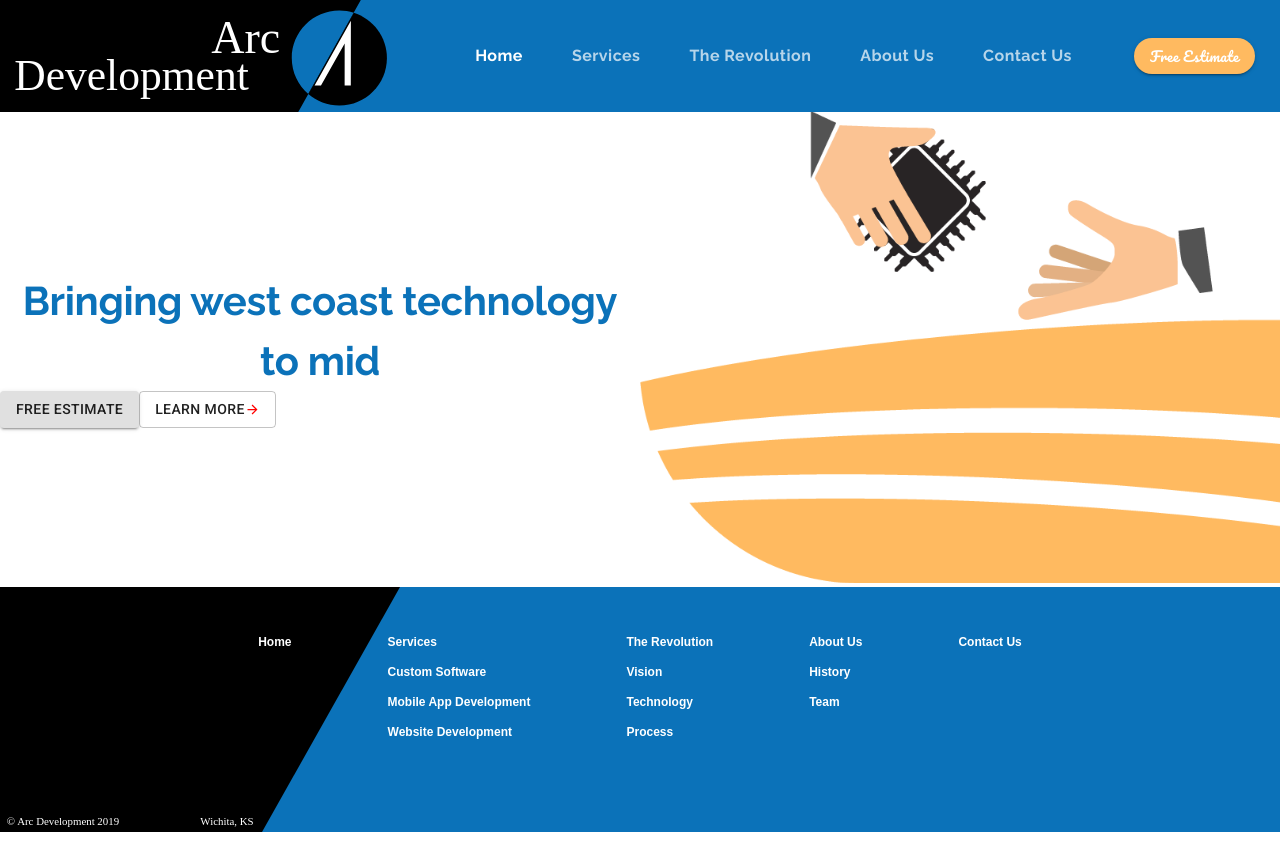
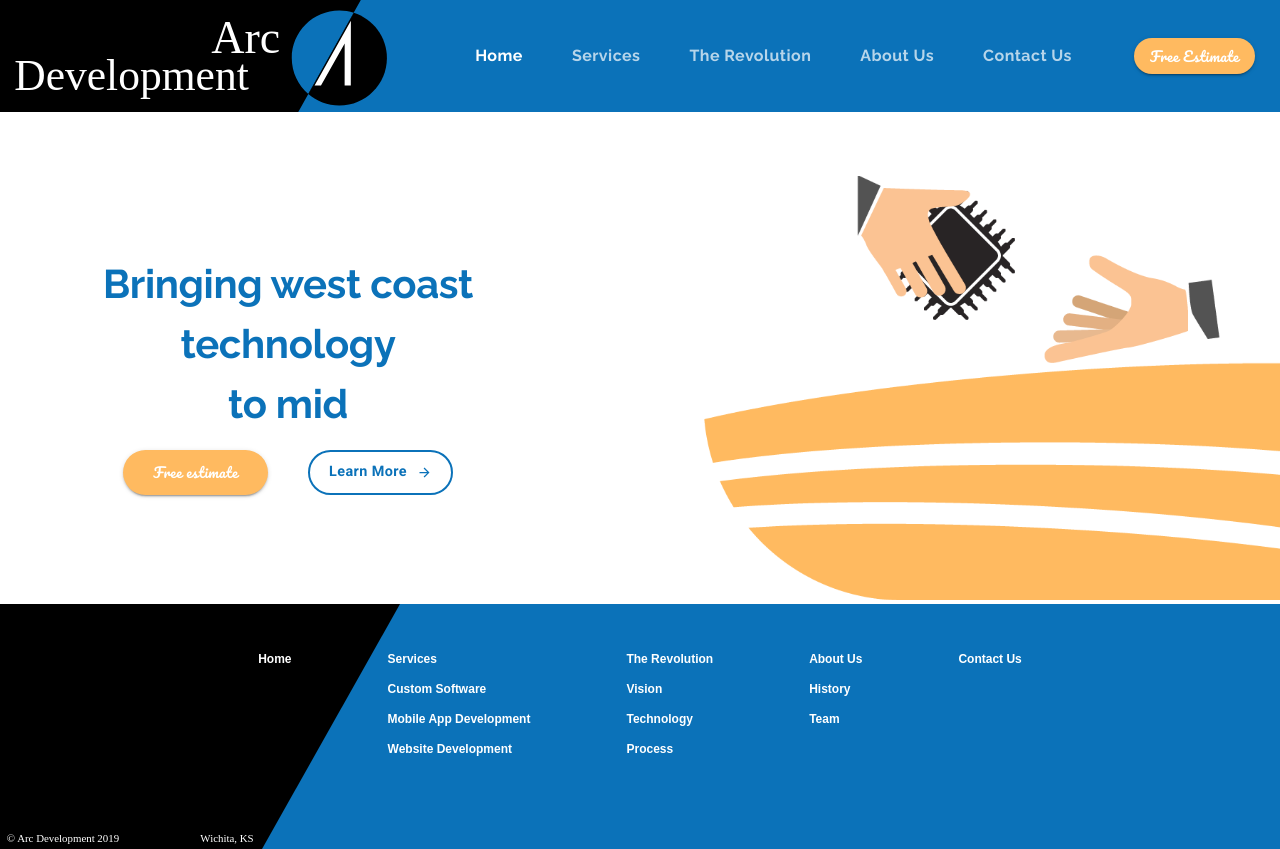
Before and after one commit to saxenamanas/arcdevelopment, a React (Create React App) app: page / in a window 1280 px wide. Built offline with nearby package versions, Linux system fonts and the light colour scheme.

Commit message:
Finished Hero Block

```diff
--- a/src/components/LandingPage.js
+++ b/src/components/LandingPage.js
@@ -1,6 +1,6 @@
 import React from 'react';
 import Lottie from 'react-lottie';
-import {makeStyles} from '@material-ui/core/styles';
+import {makeStyles,useTheme} from '@material-ui/core/styles';
 import Grid from '@material-ui/core/Grid';
 import Button from '@material-ui/core/Button';
 import ArrowButton from './ui/ArrowButton';
@@ -10,8 +10,52 @@ import animationData from './../animations/landinganimation/data';
 
 
 const useStyles = makeStyles(theme=>({
-
-}))
+  animBlock:{
+    maxWidth : "50em",
+    minWidth : "21em",
+    marginTop : "2em",
+    marginLeft : "10%"
+  },
+  estimate:{
+    ...theme.typography.estimate,
+    backgroundColor: theme.palette.common.orange,
+    borderRadius: 50,
+    height: 45,
+    width: 145,
+    marginRight: 40,
+    "&:hover":{
+      backgroundColor: theme.palette.secondary.light,
+    }
+  },
+  buttonContainer:{
+    marginTop:'1em',
+  },
+  learnMoreButton:{
+    color: theme.palette.common.blue,
+    borderColor: theme.palette.common.blue,
+    borderWidth: 2,
+    textTransform: 'none',
+    borderRadius: 50,
+    fontFamily: 'Roboto',
+    fontWeight: 'bold',
+    fontSize: '0.9rem',
+    height: 45,
+    width: 145,
+  },
+  mainContainer:{
+    marginTop: "5em",
+  },
+  [theme.breakpoints.down('md')]:{
+    marginTop: '3em',
+  },
+  [theme.breakpoints.down('xs')]:{
+    marginTop: '2em',
+  },
+  heroTextContainer:{
+    minWidth:"21.5em",
+    marginLeft: "1em",
+  }
+}));
 
 const LandingPage = ()=>{
     const classes = useStyles();
@@ -23,33 +67,33 @@ const LandingPage = ()=>{
           preserveAspectRatio: 'xMidYMid slice'
         }
       };
+    const theme = useTheme();
 
       return  (
-        <Grid container direction="column">
+        <Grid container className={classes.mainContainer} direction="column">
           <Grid item>
             <Grid justify="flex-end" alignItems="center" direction="row" container>
               <Grid sm item>
                 <Typography variant={"h2"} align="center">Bringing west coast technology <br/> to mid</Typography>
-                <Grid container direction="row">
+                <Grid container className={classes.buttonContainer} justify="center" direction="row">
                   <Grid item>
-                    <Button variant="contained">Free estimate</Button>
+                    <Button className={classes.estimate} variant="contained">Free estimate</Button>
                   </Grid>
                   <Grid item>
-                    <Button variant="outlined">
-                      Learn More
-                      <ArrowButton height={15} width={15} fill="red"/>
+                    <Button className={classes.learnMoreButton} variant="outlined">
+                     <span style={{marginRight:10}}>Learn More</span>
+                      <ArrowButton height={15} width={15} fill={theme.palette.common.blue}/>
                     </Button>
                   </Grid>
                 </Grid>
               </Grid>
-              <Grid sm item>
+              <Grid sm item className={classes.animBlock}>
                 <Lottie options={defaultOptions} width={"100%"} height={"100%"}/>
               </Grid>
             </Grid>
           </Grid>
         </Grid>
-
-      )
+      );
 }
 
 
```
